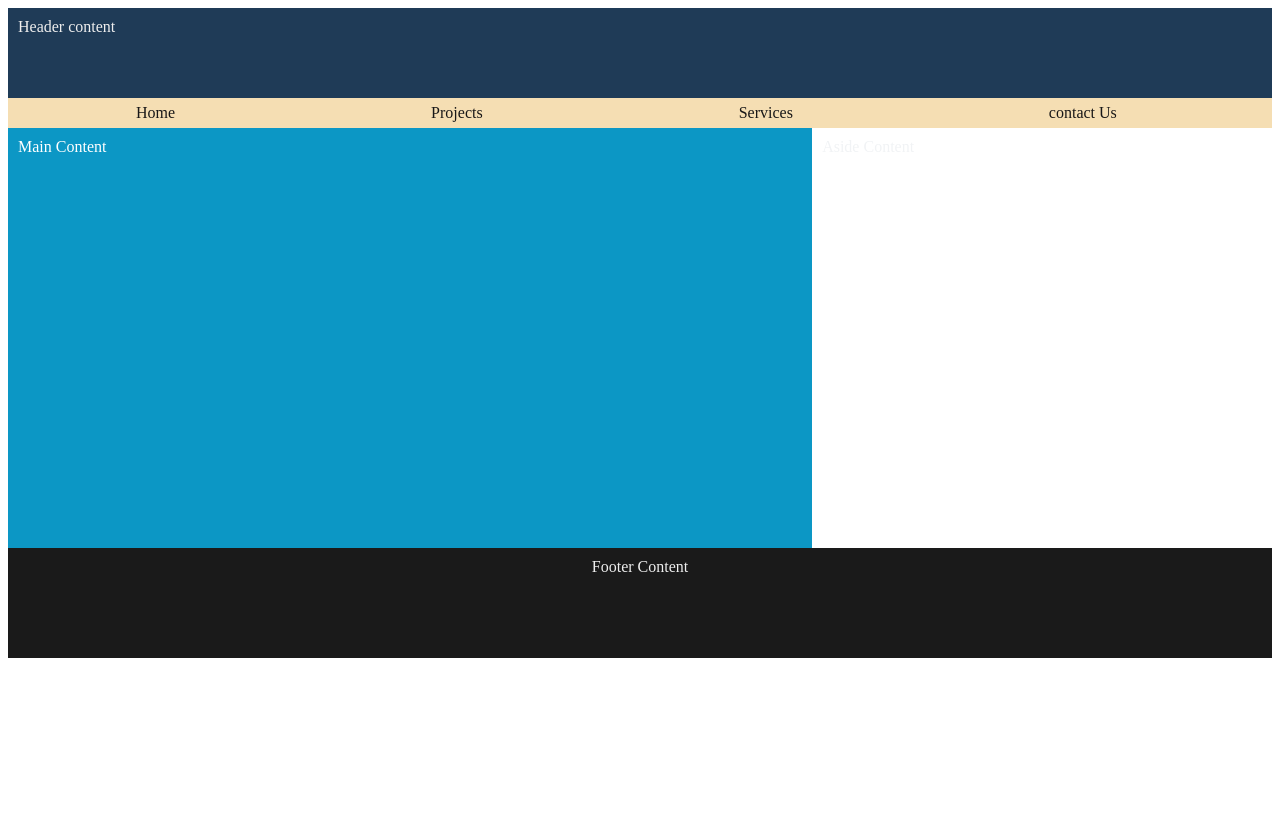
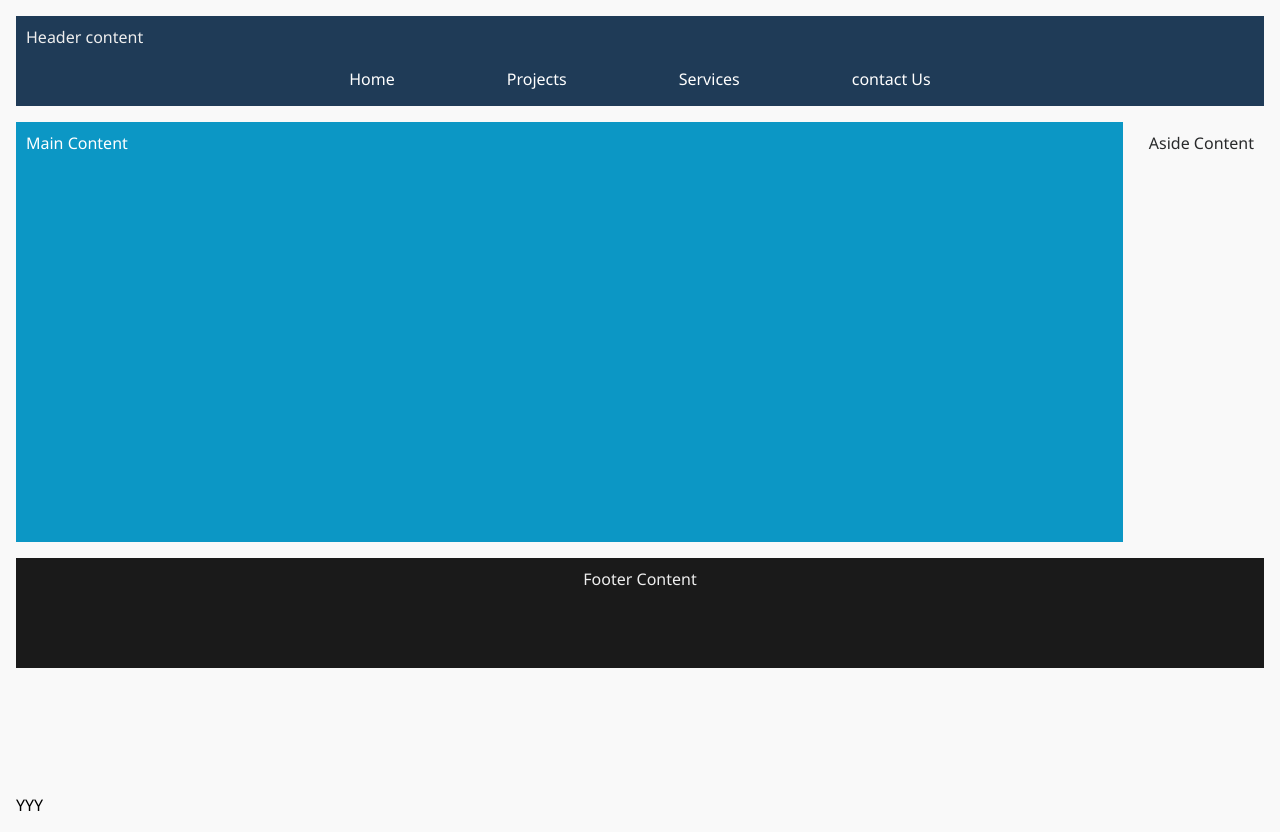
Before and after one commit to UduakOkonah/wdd131, a plain HTML site: page week01/basic-layout.html in a window 1280 px wide. Before the commit the page ends 800 px from the top, so only its background shows below. Drawn offline with Linux system fonts and the light colour scheme.

Commit message:
correction

```diff
--- a/week01/basic-layout.html
+++ b/week01/basic-layout.html
@@ -3,17 +3,21 @@
 <head>
     <meta charset="UTF-8">
     <meta name="viewport" content="width=device-width, initial-scale=1.0">
+    <meta name="description" content="A clean and responsive layout using HTML, CSS Grid, and Flexbox for WDD 131 by Uduakobong Okonah.">
+    <meta name="author" content="Uduakobong Lawrence Okonah">
     <link rel="stylesheet" href="styles/layout.css">
     <title>Uduakobong Okonah | WDD 131</title>
 </head>
 <body>
-    <header>Header content</header>
-    <nav class="navigation modern">
+    <header>
+    Header content
+      <nav class="navigation modern">
         <a href="#" title="Home">Home</a>
         <a href="#" title="Projects">Projects</a>
         <a href="#" title="Services">Services</a>
         <a href="#" title="contact Us">contact Us</a>
-    </nav>
+      </nav>
+    </header>
 
     <main>Main Content</main>
 
@@ -21,4 +25,4 @@
 
     <footer>Footer Content</footer>
 </body>
-</html>
+</html>YYY
--- a/week01/styles/layout.css
+++ b/week01/styles/layout.css
@@ -1,7 +1,14 @@
 
-body{
-    display: grid;
-
+body {
+  margin: 0;
+  font-family: 'Segoe UI', sans-serif;
+  background: #f9f9f9;
+  display: grid;
+  grid-template-rows: auto auto 1fr auto;
+  grid-template-columns: 2fr 1fr;
+  gap: 1rem;
+  min-height: 100vh;
+  padding: 1rem;
 }
 
 header{
@@ -12,15 +19,34 @@ header{
     padding: 10px;
 }
 
-nav{
-    background: wheat;
-    grid-column: 1/4;
-    height: 30px;
+/* Navigation Container */
+nav.navigation.modern {
+  display: flex;
+  justify-content: center;
+  align-items: center;
+  padding: 0.75rem 1rem;
+  border-radius: 8px;
+  gap: 5rem;
+  flex-wrap: wrap;
 }
 
-.modern{
-    flex: 1 1 100%;
+/* Navigation Links */
+nav.navigation.modern a {
+  color: #ffffff;
+  text-decoration: none;
+  padding: 0.5rem 1rem;
+  border-radius: 4px;
+  font-weight: 500;
+  transition: background 0.3s, color 0.3s;
 }
+
+/* Hover & Focus State */
+nav.navigation.modern a:hover,
+nav.navigation.modern a:focus {
+  background-color: #1e204a;
+  color: #ffffff;
+}
+
 
 main{
     background: rgb(12, 151, 197);
@@ -29,27 +55,15 @@ main{
     padding: 10px;
 }
 
-.navigation{
-    list-style: none;
-    display: flex;
-    align-items: center;
-}
-
-.navigation a{
-    display: block;
-    color: #181717;
-    padding: 8rem;
-    text-decoration: none;
-    text-align: center;
-}
 
 aside{
 
     grid-column: 3/4;
     height: 400px;
-    color: #f1f3f5;
+    color: #292a2b;
     padding: 10px;
 }
+
 footer{
     background:  #1a1a1a;
     grid-column: 1/4;
```
